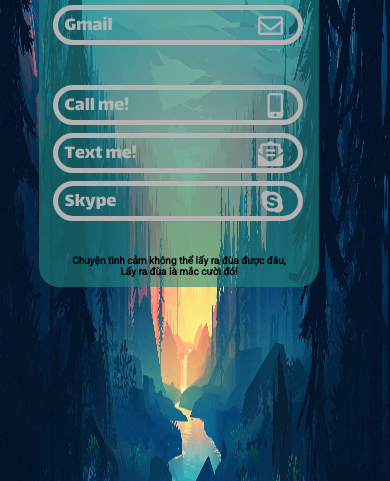
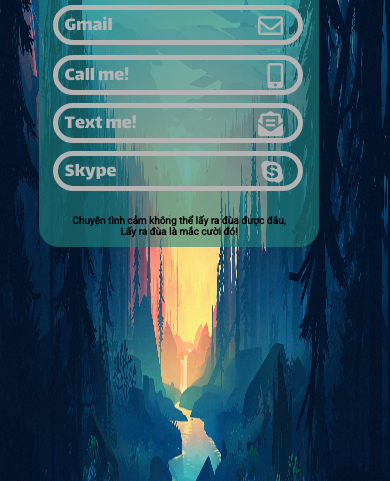
Before and after one commit to Hasutakun/hasutakun.github.io, a plain HTML site: page index.html in a window 390 px wide. Shown: the part 363-844 px from the top of the page. Drawn offline with Linux system fonts and the light colour scheme; a web font is replaced by a local one.

Commit message:
Update style mobile.css

```diff
--- a/style mobile.css
+++ b/style mobile.css
@@ -75,11 +75,14 @@ div img {
     font-size: 10px;
 }
 #line1 {
-    margin-top: 10px;
+    margin-top: 0px;
 }
 #line2 {
     text-align: center;
     margin-top: -10px;
+}
+#right {
+  margin-top: -30px;
 }
 ul {
     list-style-type: none;
```
